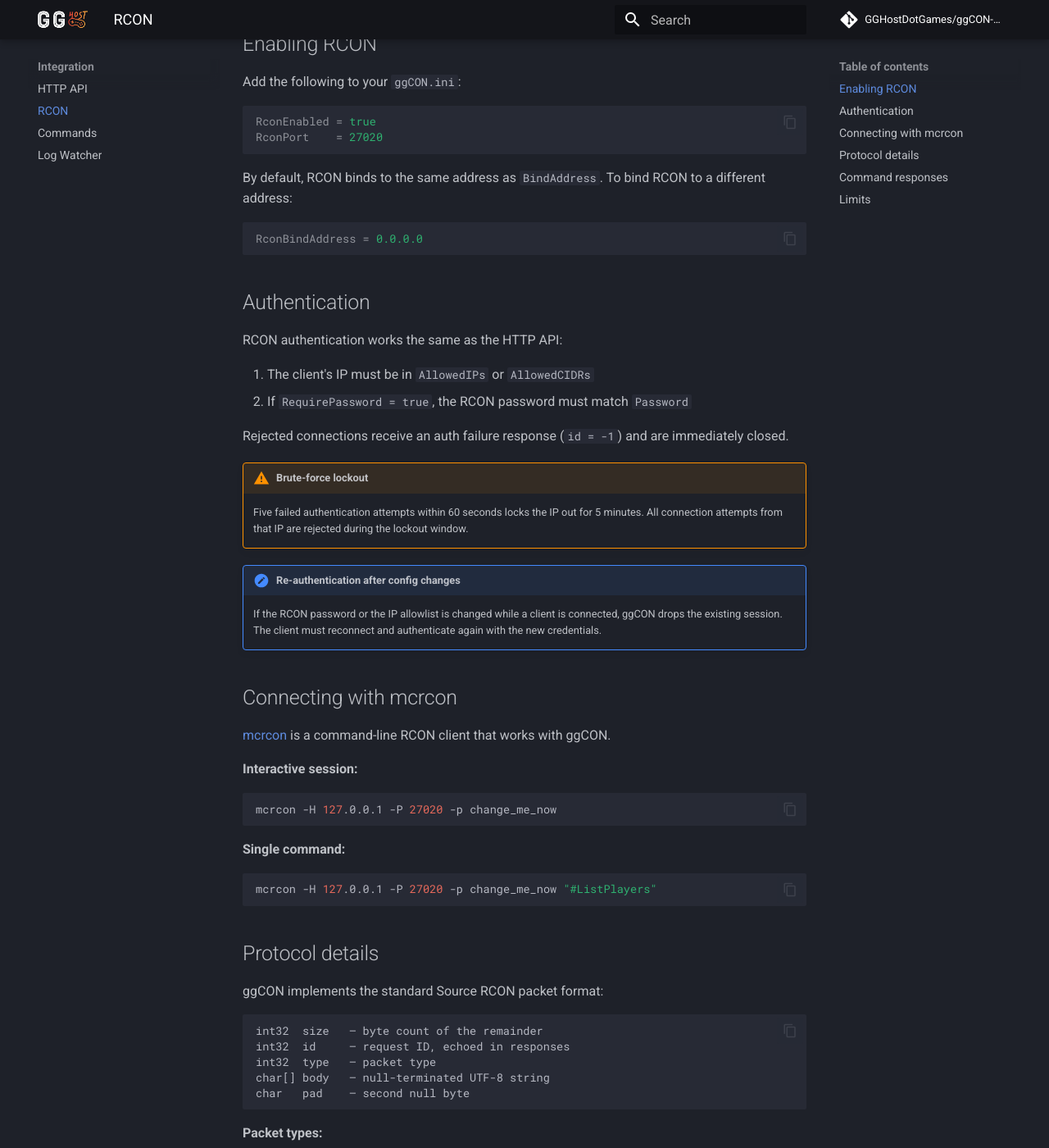
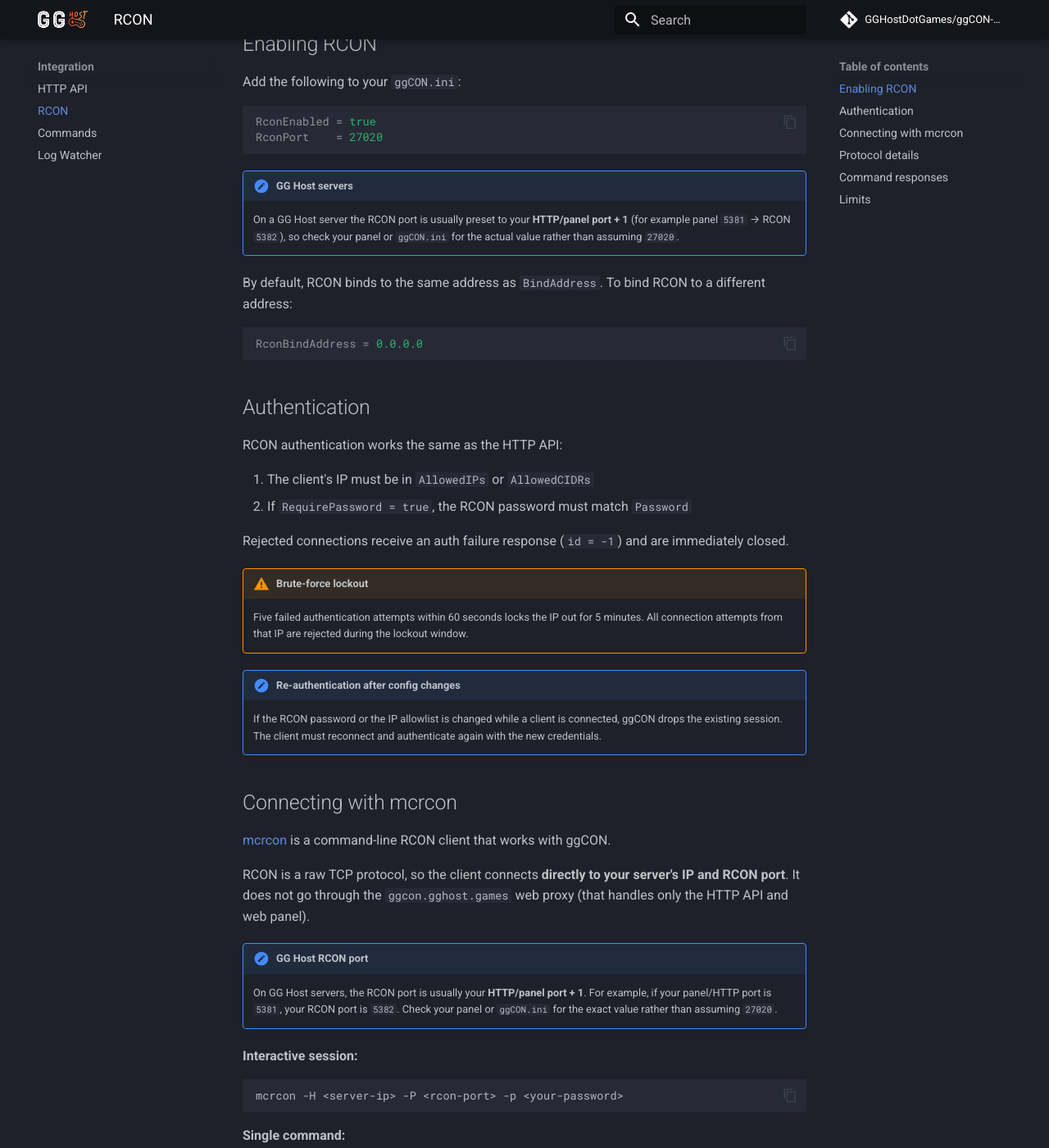
Before and after one commit to GGHostDotGames/ggCON-docs, an MkDocs documentation site: the page built from docs/rcon.md, in a window 1280 px wide and 1400 px high, scrolled down 257 px. Shown: the whole window at 82% size. Built offline with MkDocs 1.6.1 and Material for MkDocs 9.7.7, drawn with Linux system fonts in a browser that asks for light colours; comment, search, counter and statistics services are not loaded; some of the changed text lies outside the part shown.

Commit message:
docs: use the proxied URL for API examples; clarify RCON connection
- HTTP API examples now use https://ggcon.gghost.games/s/<serviceId>/<endpoint> instead of a direct server IP and port
- Clarify that RCON connects directly to the server IP and RCON port (not via the web proxy), and that on GG Host the RCON port is usually the HTTP port + 1

````diff
--- a/docs/rcon.md
+++ b/docs/rcon.md
@@ -10,6 +10,9 @@ Add the following to your `ggCON.ini`:
 RconEnabled = true
 RconPort    = 27020
 ```
+
+!!! note "GG Host servers"
+    On a GG Host server the RCON port is usually preset to your **HTTP/panel port + 1** (for example panel `5381` → RCON `5382`), so check your panel or `ggCON.ini` for the actual value rather than assuming `27020`.
 
 By default, RCON binds to the same address as `BindAddress`. To bind RCON to a different address:
 
@@ -36,16 +39,21 @@ Rejected connections receive an auth failure response (`id = -1`) and are immedi
 
 [mcrcon](https://github.com/Tiiffi/mcrcon) is a command-line RCON client that works with ggCON.
 
+RCON is a raw TCP protocol, so the client connects **directly to your server's IP and RCON port**. It does not go through the `ggcon.gghost.games` web proxy (that handles only the HTTP API and web panel).
+
+!!! note "GG Host RCON port"
+    On GG Host servers, the RCON port is usually your **HTTP/panel port + 1**. For example, if your panel/HTTP port is `5381`, your RCON port is `5382`. Check your panel or `ggCON.ini` for the exact value rather than assuming `27020`.
+
 **Interactive session:**
 
 ```bash
-mcrcon -H 127.0.0.1 -P 27020 -p change_me_now
+mcrcon -H <server-ip> -P <rcon-port> -p <your-password>
 ```
 
 **Single command:**
 
 ```bash
-mcrcon -H 127.0.0.1 -P 27020 -p change_me_now "#ListPlayers"
+mcrcon -H <server-ip> -P <rcon-port> -p <your-password> "#ListPlayers"
 ```
 
 ## Protocol details
````
Also changed, not shown: docs/getting-started.md (+5 -5 lines).
